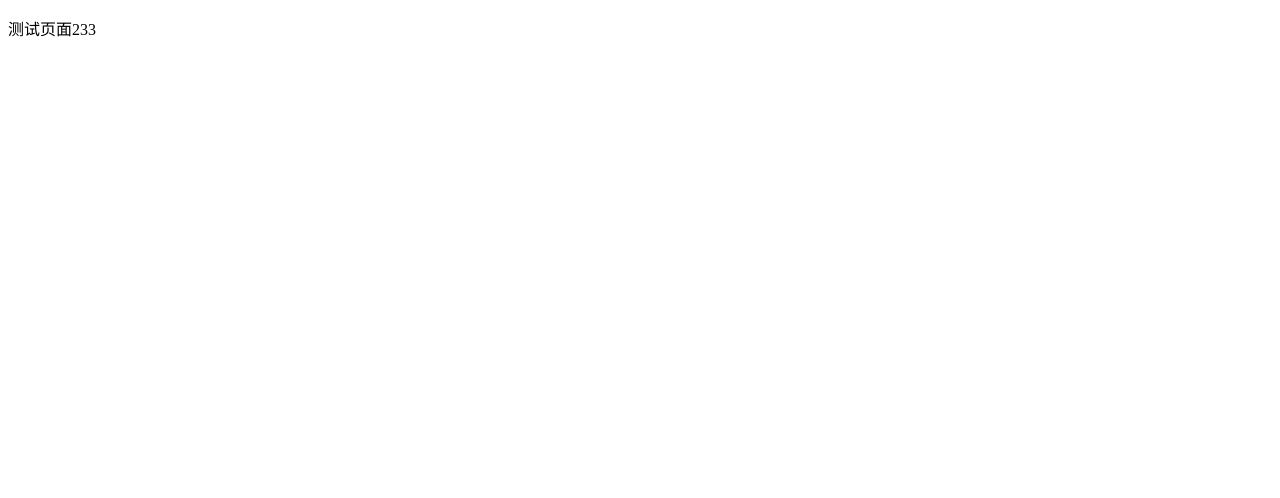
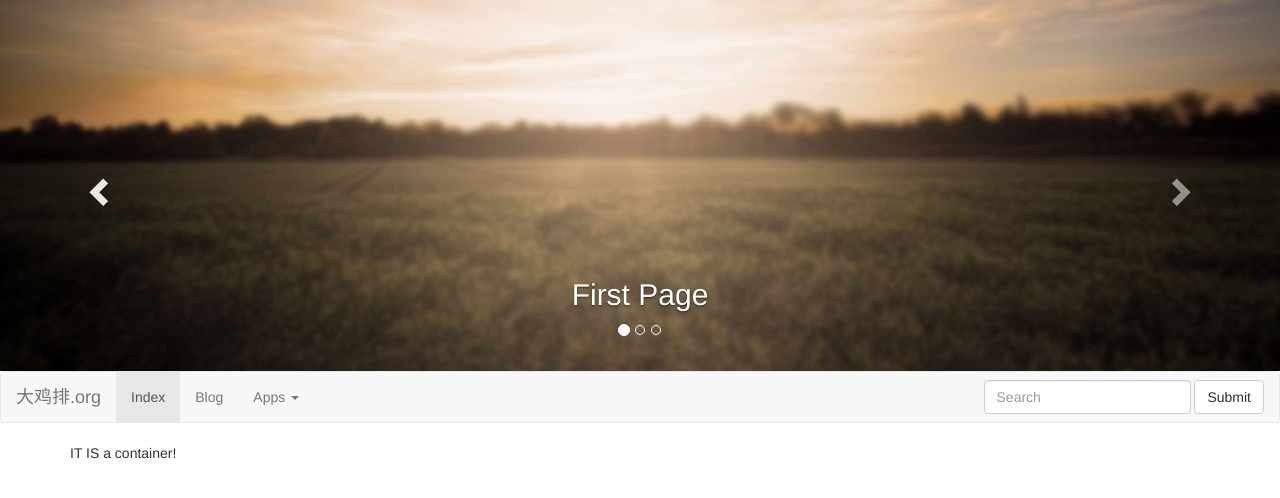
Before and after one commit to dajipai/dajipai.github.io, a plain HTML site: page index.html in a window 1280 px wide. Drawn offline with nearby package versions, Linux system fonts and the light colour scheme.

Commit message:
version 20131005
Signed-off-by: megrez <lujiajing1126@163.com>

```diff
--- a/index.html
+++ b/index.html
@@ -1,10 +1,178 @@
-<!doctype html>
-<html>
+<!DOCTYPE html>
+<html lang="zh-CN">
 <head>
-<meta content="charset:utf-8" />
+<meta charset="utf-8">
+<meta name="viewport" content="width=device-width, initial-scale=1.0">
 <title>大鸡排.ORG</title>
+<link rel="stylesheet" type="text/css" href="http://mysaticfiles.qiniudn.com/bootstrap/3.0.0/css/bootstrap.min.css" />
+<!--[if lt IE 9]>
+    <script src="http://mysaticfiles.qiniudn.com/html5shiv/html5shiv.js"></script>
+	<script src="http://mysaticfiles.qiniudn.com/respond/respond.min.js"></script>
+<![endif]-->
 </head>
 <body>
-<p>测试页面233</p>
+<div id="carousel-example-generic" class="carousel slide">
+  <!-- Indicators -->
+  <ol class="carousel-indicators">
+    <li data-target="#carousel-example-generic" data-slide-to="0" class="active"></li>
+    <li data-target="#carousel-example-generic" data-slide-to="1"></li>
+    <li data-target="#carousel-example-generic" data-slide-to="2"></li>
+  </ol>
+
+  <!-- Wrapper for slides -->
+  <div class="carousel-inner">
+    <div class="item active">
+      <img src="./img/sunset.jpg" alt="sunset">
+      <div class="carousel-caption">
+      	<h2>First Page</h2>
+      </div>
+    </div>
+    <div class="item">
+      <img src="./img/subway.jpg" alt="sunset">
+      <div class="carousel-caption">
+      	<h2>Second Page</h2>
+      </div>
+    </div>
+    <div class="item">
+      <img src="./img/wood.jpg" alt="sunset">
+      <div class="carousel-caption">
+      	<h2>Third one</h2>
+      </div>
+    </div>
+  </div>
+
+  <!-- Controls -->
+  <a class="left carousel-control" href="#carousel-example-generic" data-slide="prev">
+    <span class="glyphicon glyphicon-chevron-left"></span>
+  </a>
+  <a class="right carousel-control" href="#carousel-example-generic" data-slide="next">
+    <span class="glyphicon glyphicon-chevron-right"></span>
+  </a>
+</div>
+<!-- navbars -->
+<nav class="navbar navbar-default" role="navigation">
+  <!-- Brand and toggle get grouped for better mobile display -->
+  <div class="navbar-header">
+    <button type="button" class="navbar-toggle" data-toggle="collapse" data-target=".navbar-ex1-collapse">
+      <span class="sr-only">Toggle navigation</span>
+      <span class="icon-bar"></span>
+      <span class="icon-bar"></span>
+      <span class="icon-bar"></span>
+    </button>
+    <a class="navbar-brand" href="#">大鸡排.org</a>
+  </div>
+
+  <!-- Collect the nav links, forms, and other content for toggling -->
+  <div class="collapse navbar-collapse navbar-ex1-collapse">
+    <ul class="nav navbar-nav">
+      <li class="active"><a href="#">Index</a></li>
+      <li><a href="#">Blog</a></li>
+      <li class="dropdown">
+        <a href="#" class="dropdown-toggle" data-toggle="dropdown">Apps <b class="caret"></b></a>
+        <ul class="dropdown-menu">
+          <li><a href="#">Mediawiki</a></li>
+          <li><a href="#">Todolists</a></li>
+          <li><a href="#">Calendar</a></li>
+          <li class="divider"></li>
+          <li><a href="Http://sachme.net/html2wiki/tinymce.html">HTML2Wiki</a></li>
+          <li class="divider"></li>
+          <li><a href="Http://su.fudan.edu.cn">FdSu</a></li>
+          <li><a href="Http://www.sachme.com">Sachme</a></li>
+        </ul>
+      </li>
+    </ul>
+    <form class="navbar-form navbar-right" role="search">
+      <div class="form-group">
+        <input type="text" class="form-control" placeholder="Search">
+      </div>
+      <button type="submit" class="btn btn-default">Submit</button>
+    </form>
+  </div><!-- /.navbar-collapse -->
+</nav>
+<!-- container -->
+<div class="container">
+	IT IS a container!
+	<BR />
+	<BR />
+	<BR />
+	<BR />
+	<BR />
+	<BR />
+	<BR />
+	<BR />
+	<BR />
+	<BR />
+
+	<BR />
+	<BR />
+	<BR />
+	<BR />
+	<BR />
+	<BR />
+	<BR />
+	<BR />
+		<BR />
+	<BR />
+	<BR />
+	<BR />
+	<BR />
+	<BR />
+	<BR />
+	<BR />
+	<BR />
+	<BR />
+
+	<BR />
+	<BR />
+	<BR />
+	<BR />
+	<BR />
+	<BR />
+	<BR />
+	<BR />
+		<BR />
+	<BR />
+	<BR />
+	<BR />
+	<BR />
+	<BR />
+	<BR />
+	<BR />
+	<BR />
+	<BR />
+
+	<BR />
+	<BR />
+	<BR />
+	<BR />
+	<BR />
+	<BR />
+	<BR />
+	<BR />
+		<BR />
+	<BR />
+	<BR />
+	<BR />
+	<BR />
+	<BR />
+	<BR />
+	<BR />
+	<BR />
+	<BR />
+
+	<BR />
+	<BR />
+	<BR />
+	<BR />
+	<BR />
+	<BR />
+	<BR />
+	<BR />
+
+</div>
+
+<script src="http://mysaticfiles.qiniudn.com/jquery/1.10.2/jquery-1.10.2.min.js"></script>
+<script src="http://mysaticfiles.qiniudn.com/bootstrap/3.0.0/js/bootstrap.min.js"></script>
+<script type="text/javascript" src="./js/scroll.js"></script>
 </body>
 </html>
--- /dev/null
+++ b/js/scroll.js
@@ -0,0 +1,14 @@
+(function(){
+	var isDebug = 0;
+	$(document).bind('scroll',function(){
+		var pos = document.body.scrollTop,
+		target = $("nav.navbar"),
+		classname = "navbar-fixed-top";
+		if(isDebug) console.log(pos);
+		if(pos >= 391)
+			target.addClass(classname);
+		else
+			if(target.hasClass(classname))
+				target.removeClass(classname);
+	});
+})();
```
Also changed, not shown: img/subway.jpg (added), img/sunset.jpg (added), img/wood.jpg (added).
